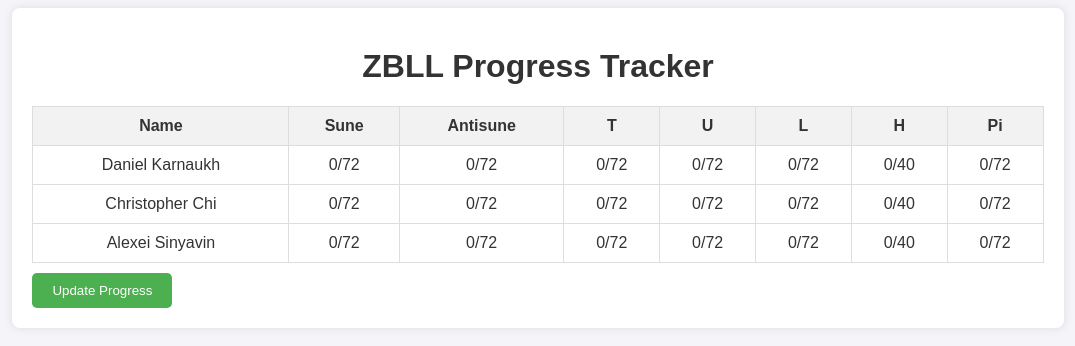
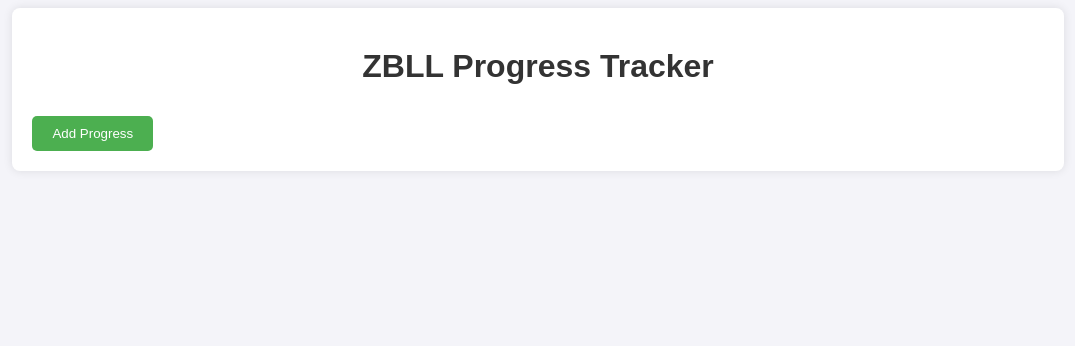
Before and after one commit to ajk549/website, a plain HTML site: page index.html in a window 1280 px wide. Shown: the whole page, without its empty margins (102-1177 px from the left). Drawn offline with Linux system fonts and the light colour scheme.

Commit message:
Update index.html

```diff
--- a/index.html
+++ b/index.html
@@ -7,91 +7,39 @@
     <link rel="stylesheet" href="styles.css">
 </head>
 <body>
-
     <div id="main-screen">
         <h1>ZBLL Progress Tracker</h1>
-        <table>
-            <thead>
-                <tr>
-                    <th>Name</th>
-                    <th>Sune</th>
-                    <th>Antisune</th>
-                    <th>T</th>
-                    <th>U</th>
-                    <th>L</th>
-                    <th>H</th>
-                    <th>Pi</th>
-                </tr>
-            </thead>
-            <tbody>
-                <tr>
-                    <td>Daniel Karnaukh</td>
-                    <td id="daniel-sune">0/72</td>
-                    <td id="daniel-antisune">0/72</td>
-                    <td id="daniel-t">0/72</td>
-                    <td id="daniel-u">0/72</td>
-                    <td id="daniel-l">0/72</td>
-                    <td id="daniel-h">0/40</td>
-                    <td id="daniel-pi">0/72</td>
-                </tr>
-                <tr>
-                    <td>Christopher Chi</td>
-                    <td id="christopher-sune">0/72</td>
-                    <td id="christopher-antisune">0/72</td>
-                    <td id="christopher-t">0/72</td>
-                    <td id="christopher-u">0/72</td>
-                    <td id="christopher-l">0/72</td>
-                    <td id="christopher-h">0/40</td>
-                    <td id="christopher-pi">0/72</td>
-                </tr>
-                <tr>
-                    <td>Alexei Sinyavin</td>
-                    <td id="alexei-sune">0/72</td>
-                    <td id="alexei-antisune">0/72</td>
-                    <td id="alexei-t">0/72</td>
-                    <td id="alexei-u">0/72</td>
-                    <td id="alexei-l">0/72</td>
-                    <td id="alexei-h">0/40</td>
-                    <td id="alexei-pi">0/72</td>
-                </tr>
-            </tbody>
-        </table>
-
-        <button onclick="showUpdateForm()">Update Progress</button>
+        <div id="progress-container"></div>
+        <button onclick="showUpdateForm()">Add Progress</button>
     </div>
 
-    <div id="update-screen" style="display: none;">
+    <div id="update-screen" style="display:none;">
         <h2>Update Progress</h2>
-        <form id="update-form">
-            <label for="user-select">Select User: </label>
-            <select id="user-select">
+        <form id="update-form" onsubmit="event.preventDefault(); updateProgress();">
+            <label for="user">Select User:</label>
+            <select id="user" required>
                 <option value="Daniel Karnaukh">Daniel Karnaukh</option>
                 <option value="Christopher Chi">Christopher Chi</option>
                 <option value="Alexei Sinyavin">Alexei Sinyavin</option>
-            </select>
-            <br><br>
+            </select><br><br>
 
-            <label for="set-select">Select Set: </label>
-            <select id="set-select">
-                <option value="Sune">Sune</option>
-                <option value="Antisune">Antisune</option>
-                <option value="T">T</option>
-                <option value="U">U</option>
-                <option value="L">L</option>
-                <option value="H">H</option>
-                <option value="Pi">Pi</option>
-            </select>
-            <br><br>
+            <label for="set">Select Set:</label>
+            <select id="set" required>
+                <option value="sune">Sune</option>
+                <option value="antisune">Antisune</option>
+                <option value="t">T</option>
+                <option value="u">U</option>
+                <option value="l">L</option>
+                <option value="h">H</option>
+                <option value="pi">Pi</option>
+            </select><br><br>
 
-            <label for="completed">Completed: </label>
-            <input type="number" id="completed" name="completed" min="0" max="72" required>
-            <br><br>
+            <label for="progress">Progress (number of algorithms completed):</label>
+            <input type="number" id="progress" min="0" required><br><br>
 
-            <button type="button" onclick="updateProgress()">Submit Progress</button>
+            <button type="submit">Update Progress</button>
         </form>
-
-        <br>
-        <button onclick="goBackToMain()">Back</button>
+        <button onclick="goBackToMain()">Go Back</button>
     </div>
 
     <script src="app.js"></script>
```
